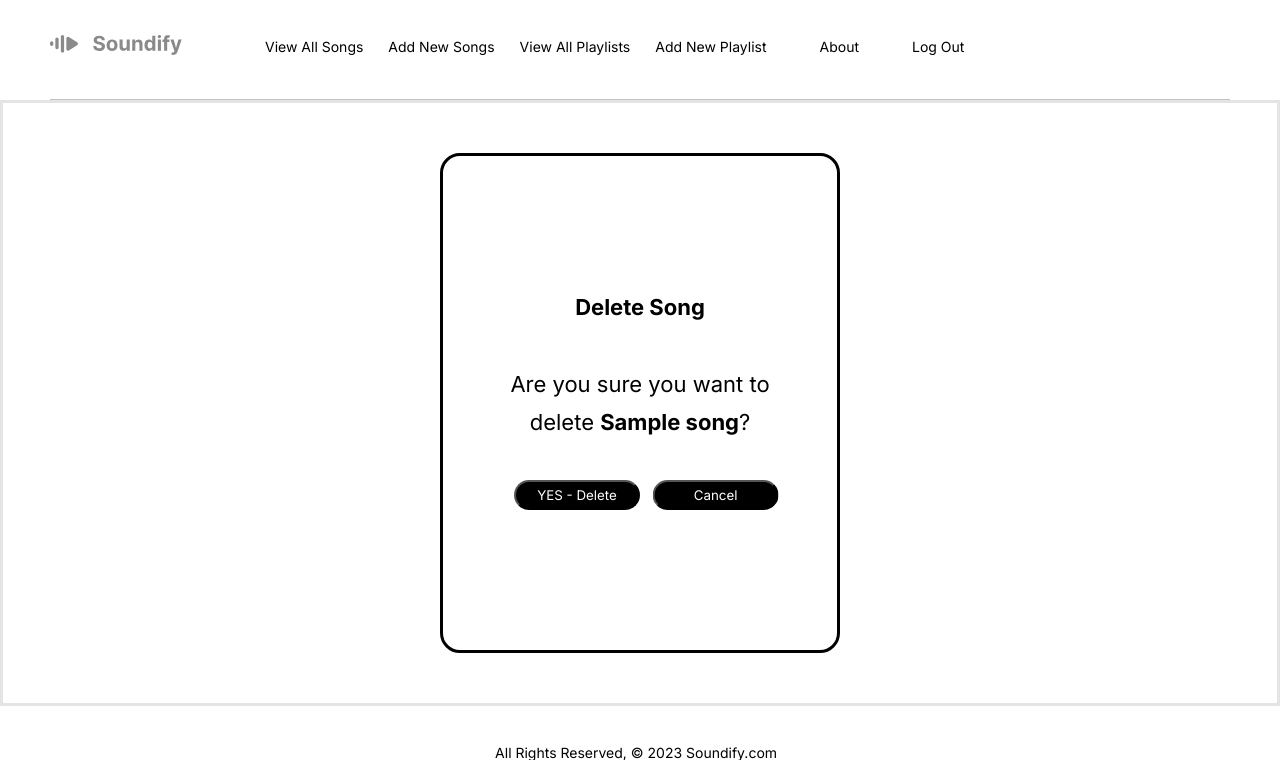
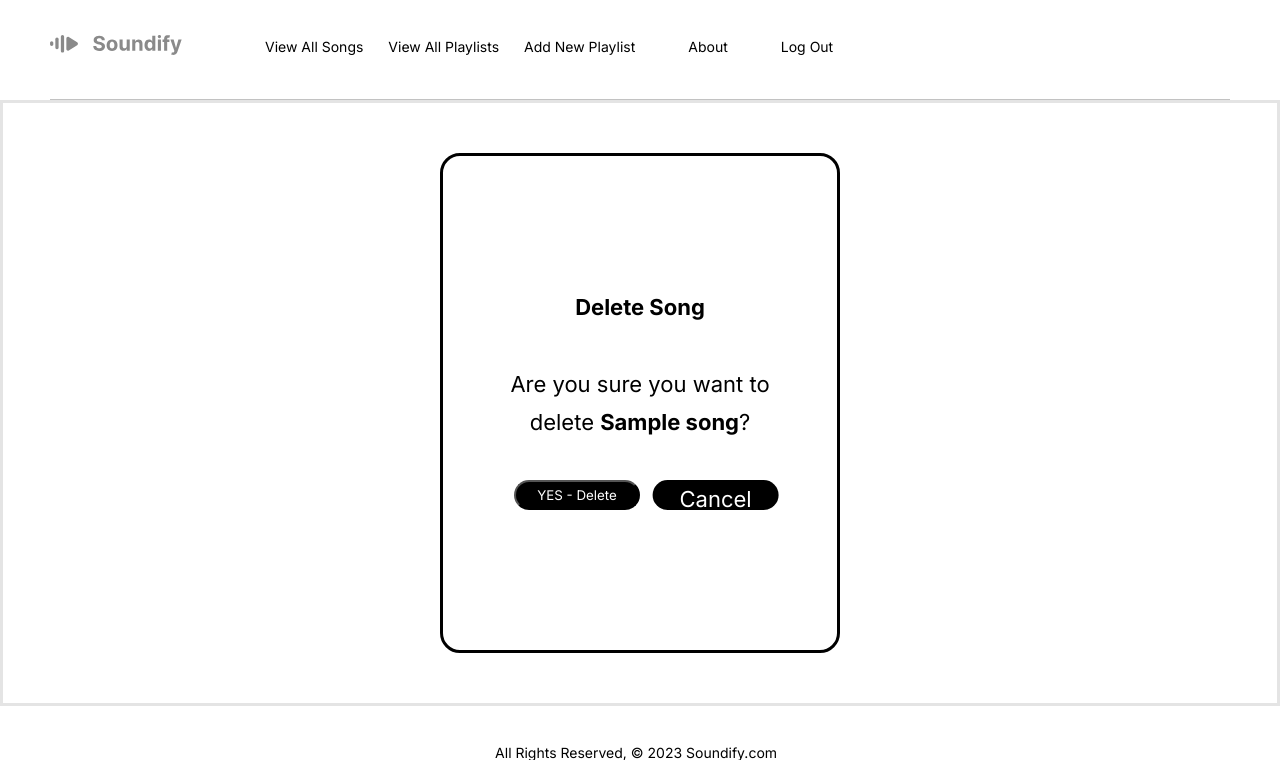
Before and after one commit to seanh101/Soundify, a Django app: page /songs/1/delete in a window 1280 px wide. Shown: the top 760 px of the page. Run offline with Django 4.2, Linux system fonts and the light colour scheme; a user stored in the database is signed in; tables that the repository leaves empty hold one stand-in row (values such as "Sample post").

Commit message:
Remove add song from base.html, Fix song confirm delete cancel link, and add team pic in images Co-authored-by: Ian Abbene <ianabbene@gmail.com>

```diff
--- a/main_app/static/css/marley.css
+++ b/main_app/static/css/marley.css
@@ -274,17 +274,14 @@ li::before {
     transform: translateX(-100%);
 }
 
-.delete-song-cancel-btn {
+.delete-song-cancel-link {
+    color: white;
     position: absolute;
     background-color: black;
     border-radius: 20px;
     width: 35%;
     height: 10%;
     transform: translateX(10%);
-}
-.delete-song-cancel-link {
-    color: white;
-    pointer-events: none;
 }
 
 .delete-song-message {
--- a/main_app/templates/about.html
+++ b/main_app/templates/about.html
@@ -19,11 +19,7 @@
     </div>
     <div class="flex-item-3">
         <h2>Meet the Team</h2>
-        <div class="ian"></div>
-        <div class="marley"></div>
-        <div class="jon"></div>
-        <div class="chase"></div>
-        <div class="sean"></div>
+        <div class="team-pic"></div>
     </div>
 </div>
 
--- a/main_app/templates/base.html
+++ b/main_app/templates/base.html
@@ -31,7 +31,7 @@
             <div class="nav-links-container">
                 {% if user.is_authenticated %}
                 <a href="{% url 'songs_index' %}">View All Songs</a>
-                <a href="{% url 'song_create' %}">Add New Songs</a>
+                <!-- <a href="{% url 'song_create' %}">Add New Songs</a> -->
                 <a href="{% url 'playlists_index' %}">View All Playlists</a>
                 <a href="{% url 'playlist_create' %}">Add New Playlist</a>
                 <a class="right" href="{% url 'about' %}">About</a>
--- a/main_app/templates/main_app/song_confirm_delete.html
+++ b/main_app/templates/main_app/song_confirm_delete.html
@@ -9,7 +9,7 @@
         <form action="" method="POST">
             {% csrf_token %}
             <input class="delete-song-yes-btn" type="submit" value="YES - Delete">
-            <button class="delete-song-cancel-btn"><a class="delete-song-cancel-link" href="{% url 'songs_detail' object.id %}">Cancel</a></button>
+            <a class="delete-song-cancel-link" href="{% url 'songs_detail' object.id %}">Cancel</a>
         </form>
     </div>
 </div>
```
Also changed, not shown: main_app/static/images/teampic.png (added).
